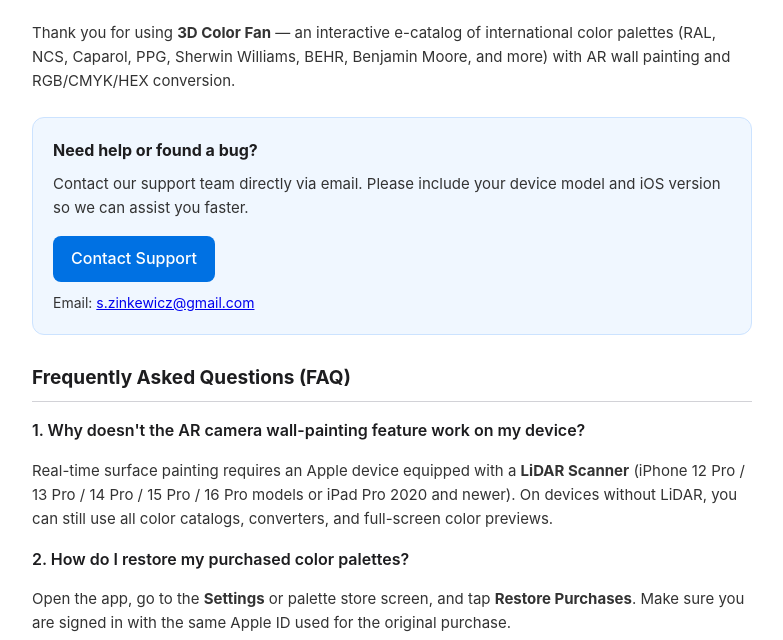
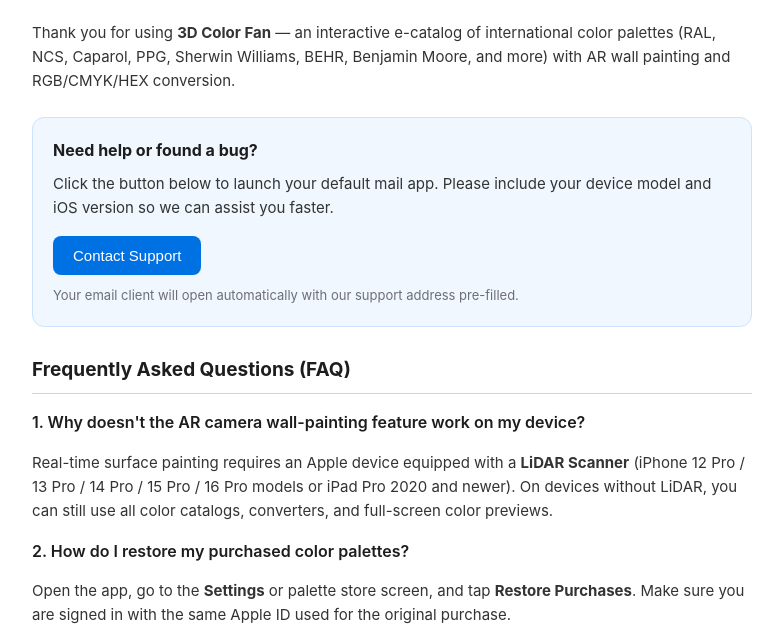
Before and after one commit to kewicz-dev/app_support, a plain HTML site: page ar_painter/index.html in a window 1280 px wide. Shown: the part 156-796 px from the top of the page, without its empty margins (248-1031 px from the left). Drawn offline with Linux system fonts and the light colour scheme.

Commit message:
Added anti-spam script

```diff
--- a/ar_painter/index.html
+++ b/ar_painter/index.html
@@ -11,6 +11,7 @@
       --text: #1d1d1f;
       --muted: #6e6e73;
       --accent: #0071e3;
+      --accent-hover: #0077ed;
       --border: #d2d2d7;
     }
     body {
@@ -44,12 +45,17 @@
       display: inline-block;
       background: var(--accent);
       color: #fff;
-      text-decoration: none;
-      padding: 10px 18px;
+      border: none;
+      cursor: pointer;
+      font-size: 15px;
+      padding: 11px 20px;
       border-radius: 8px;
       font-weight: 500;
       margin-top: 8px;
+      transition: background 0.2s;
     }
+    .btn:hover { background: var(--accent-hover); }
+    .note { font-size: 13px; color: var(--muted); margin-top: 10px; margin-bottom: 0; }
     .faq-item { margin-bottom: 16px; }
     .faq-q { font-weight: 600; margin-bottom: 4px; }
     footer { margin-top: 32px; font-size: 13px; color: var(--muted); text-align: center; }
@@ -68,9 +74,9 @@
 
   <div class="contact-box">
     <strong>Need help or found a bug?</strong>
-    <p style="margin: 8px 0;">Contact our support team directly via email. Please include your device model and iOS version so we can assist you faster.</p>
-    <a id="email-btn" class="btn" href="#">Contact Support</a>
-    <p style="margin: 10px 0 0; font-size: 14px;">Email: <a id="email-link" href="#"></a></p>
+    <p style="margin: 8px 0;">Click the button below to launch your default mail app. Please include your device model and iOS version so we can assist you faster.</p>
+    <button id="contact-btn" type="button" class="btn">Contact Support</button>
+    <p class="note">Your email client will open automatically with our support address pre-filled.</p>
   </div>
 
   <h2>Frequently Asked Questions (FAQ)</h2>
@@ -98,24 +104,30 @@
   <footer>
     <p>© IE Zinkevich. All rights reserved.</p>
     <p>
-      <a href="https://apps.apple.com/us/app/3d-color-fan-ral-ncs-ppg-behr/id1616149364" target="_blank">View on App Store</a> ·
+      <a href="https://apple.com" target="_blank">View on App Store</a> ·
       <a href="https://apple.com" target="_blank">Terms of Use (EULA)</a>
     </p>
   </footer>
 </div>
 
 <script>
-  // === УКАЖИТЕ ВАШ EMAIL ОДИН РАЗ НИЖЕ ===
-  const SUPPORT_EMAIL = "s.zinkewicz@gmail.com";
-  const APP_NAME = "3D Color Fan. AR wall painter";
+  (function() {
+    // === НАСТРОЙКА ПОЧТЫ (РАЗДЕЛЕНА ДЛЯ ЗАЩИТЫ ОТ СПАМ-БОТОВ) ===
+    const EMAIL_USER = "s.zinkewicz";        // Имя ящика до @
+    const EMAIL_DOMAIN = "gmail.com";  // Домен после @
+    const APP_NAME = "3D Color Fan. AR wall painter";
 
-  const emailLink = document.getElementById("email-link");
-  const emailBtn = document.getElementById("email-btn");
-  const mailtoHref = `mailto:${SUPPORT_EMAIL}?subject=${encodeURIComponent(APP_NAME + " — Support Request")}`;
+    const btn = document.getElementById("contact-btn");
 
-  emailLink.textContent = SUPPORT_EMAIL;
-  emailLink.href = mailtoHref;
-  emailBtn.href = mailtoHref;
+    btn.addEventListener("click", function() {
+      // Собираем адрес только в момент клика пользователя
+      const atSymbol = String.fromCharCode(64);
+      const target = EMAIL_USER + atSymbol + EMAIL_DOMAIN;
+      const subject = encodeURIComponent(APP_NAME + " — Support Request");
+
+      window.location.href = "mailto:" + target + "?subject=" + subject;
+    });
+  })();
 </script>
 
 </body>
```
